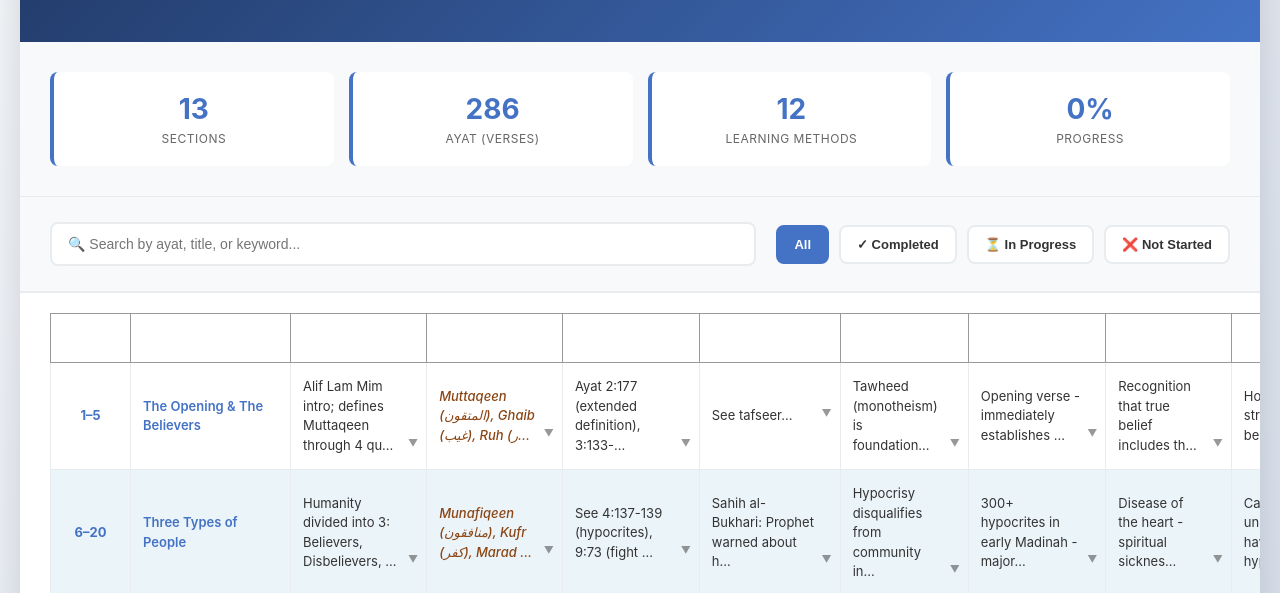
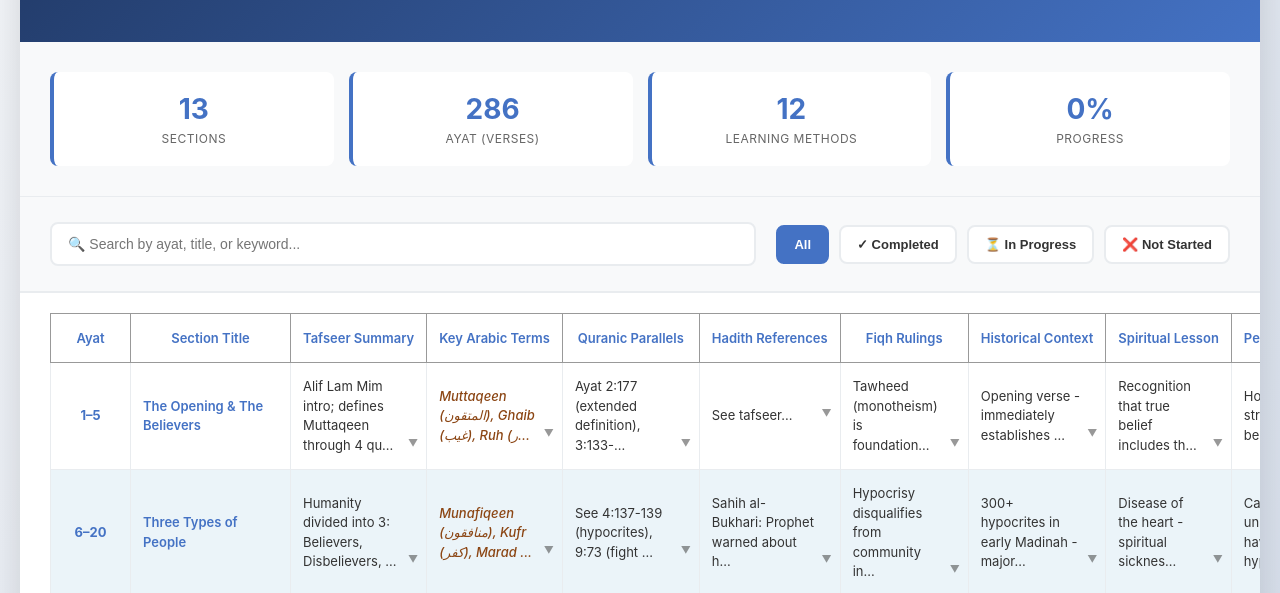
Before and after one commit to bee-thedev/QuranTafseer-part02, a website: page index.html in a window 1280 px wide. Shown: the part 157-750 px from the top of the page. Drawn offline with Linux system fonts and the light colour scheme.

Commit message:
Final color change in the headings of table

```diff
--- a/index.html
+++ b/index.html
@@ -429,18 +429,18 @@
             <table id="tafseerTable">
                 <thead>
                     <tr>
-                        <th>Ayat</th>
-                        <th>Section Title</th>
-                        <th>Tafseer Summary</th>
-                        <th>Key Arabic Terms</th>
-                        <th>Quranic Parallels</th>
-                        <th>Hadith References</th>
-                        <th>Fiqh Rulings</th>
-                        <th>Historical Context</th>
-                        <th>Spiritual Lesson</th>
-                        <th>Personal Reflection</th>
-                        <th>Discussion Points</th>
-                        <th style="text-align: center; color:blue;">Status</th>
+                        <th style="text-align: center; color: #4472C4;">Ayat</th>
+                        <th style="text-align: center; color: #4472C4;">Section Title</th>
+                        <th style="text-align: center; color: #4472C4;">Tafseer Summary</th>
+                        <th style="text-align: center; color: #4472C4;">Key Arabic Terms</th>
+                        <th style="text-align: center; color: #4472C4;">Quranic Parallels</th>
+                        <th style="text-align: center; color: #4472C4;">Hadith References</th>
+                        <th style="text-align: center; color: #4472C4;">Fiqh Rulings</th>
+                        <th style="text-align: center; color: #4472C4;">Historical Context</th>
+                        <th style="text-align: center; color: #4472C4;">Spiritual Lesson</th>
+                        <th style="text-align: center; color: #4472C4;">Personal Reflection</th>
+                        <th style="text-align: center; color: #4472C4;">Discussion Points</th>
+                        <th style="text-align: center; color: #4472C4;">Status</th>
                     </tr>
                 </thead>
                 <tbody id="tableBody">
```
